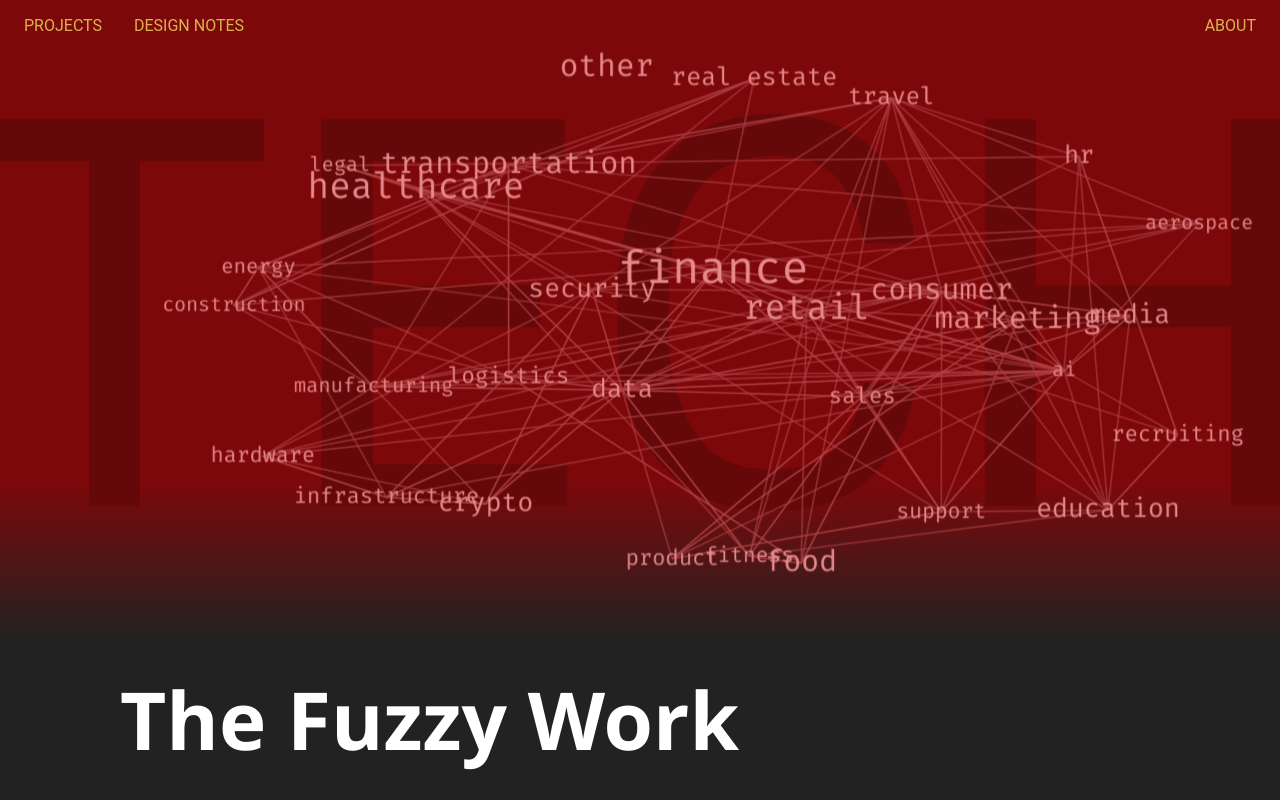
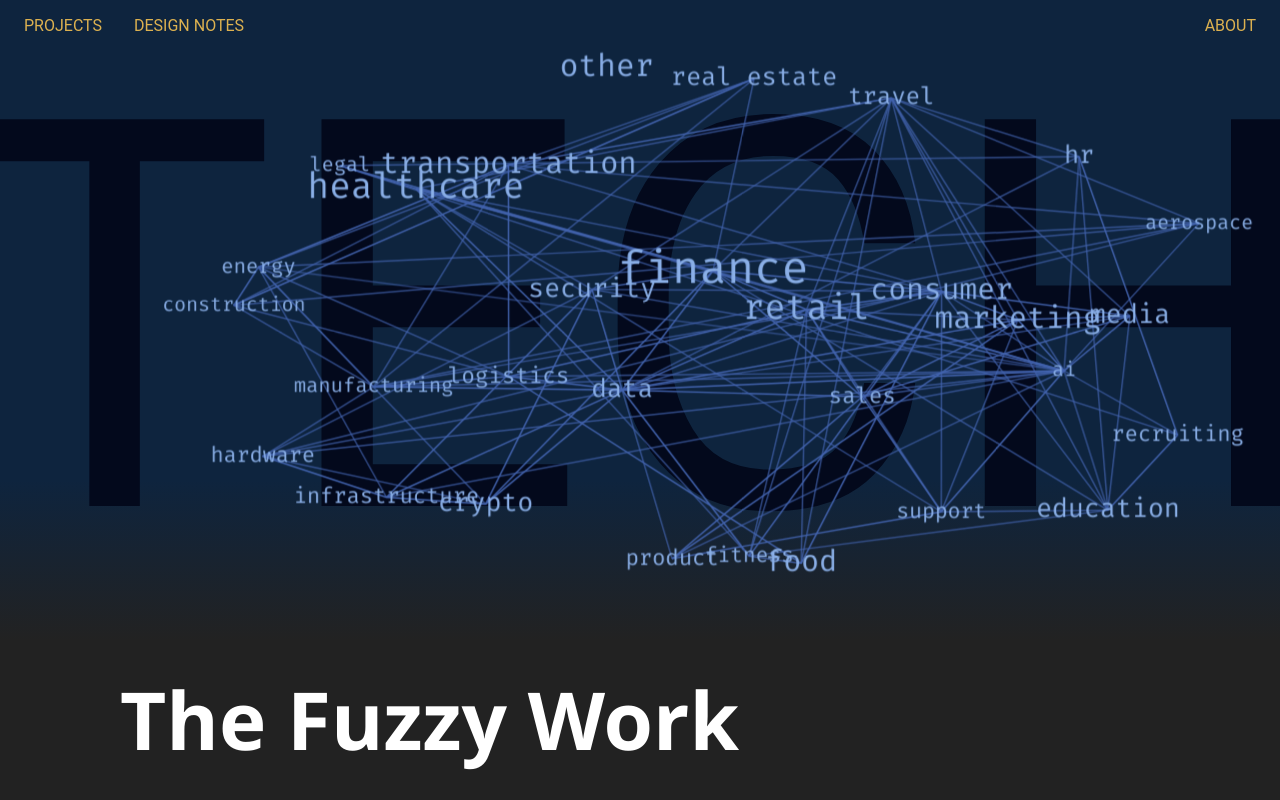
Before and after one commit to Shanfan/shanfanhuang.com, a SvelteKit app: page /projects/the-fuzzy-work in a window 1280 px wide. Shown: the top 800 px of the page. Built offline with nearby package versions, Linux system fonts and the light colour scheme; a web font is replaced by a local one.

Commit message:
change wordcloud from red to blue

```diff
--- a/src/routes/projects/the-fuzzy-work/DraggableWordCloud.svelte
+++ b/src/routes/projects/the-fuzzy-work/DraggableWordCloud.svelte
@@ -182,11 +182,11 @@
 
 <style>
 	svg {
-		--dark-red: #65080a;
-		--lightest-red: #ede3e3;
-		--lighter-red: #e78a8d;
-		--light-red: #b14447;
-		background: linear-gradient(to bottom, #7d080a 75%, #222);
+		--dark-red: #03091c;
+		--lightest-red: #e3e7ed;
+		--lighter-red: #8aafe7;
+		--light-red: #4465b1;
+		background: linear-gradient(to bottom, #0e243e 75%, #222);
 	}
 
 	text {
```
